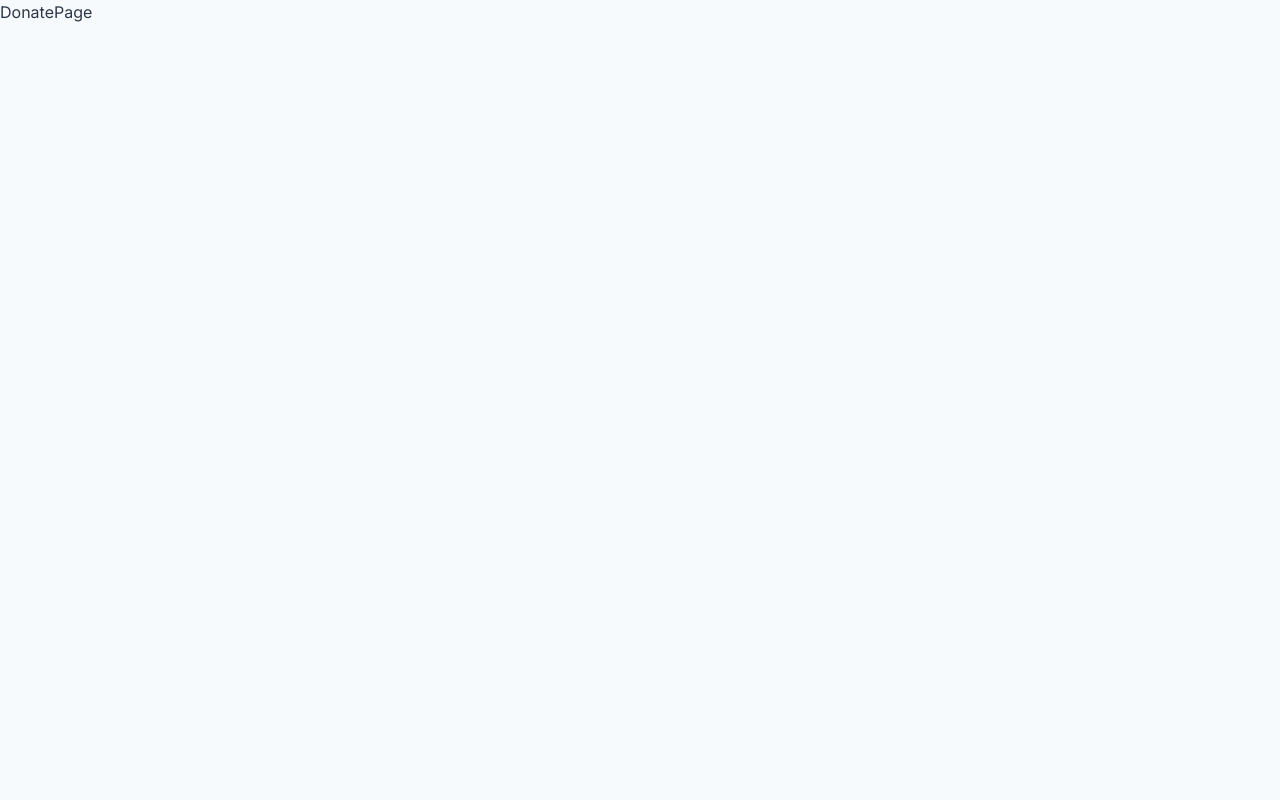
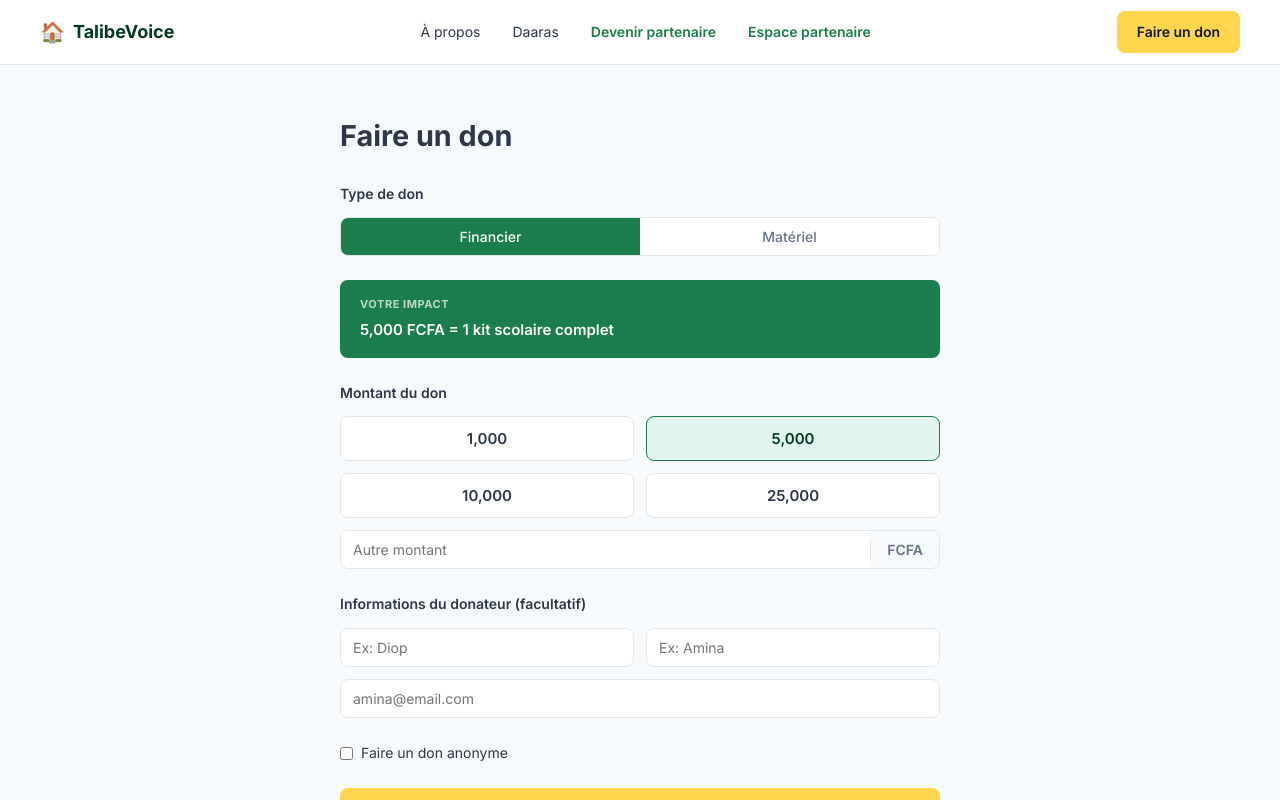
Before and after one commit to aminata-byte/talibevoice_publicweb, a React (Vite) app: page /faire-un-don in a window 1280 px wide. Shown: the top 800 px of the page. Built offline with nearby package versions, Linux system fonts and the light colour scheme.

Commit message:
feat: page Faire un don terminée et validée

```diff
--- /dev/null
+++ b/src/pages/DonatePage.css
@@ -0,0 +1,194 @@
+.donate {
+  background-color: var(--background);
+  padding: 3rem 2rem;
+  min-height: 80vh;
+}
+
+.donate__container {
+  max-width: 600px;
+  margin: 0 auto;
+  display: flex;
+  flex-direction: column;
+  gap: 1.5rem;
+}
+
+.donate__title {
+  font-size: 1.8rem;
+  font-weight: 700;
+  color: var(--text-primary);
+}
+
+.donate__section {
+  display: flex;
+  flex-direction: column;
+  gap: 0.75rem;
+}
+
+.donate__label {
+  font-size: 14px;
+  font-weight: 600;
+  color: var(--text-primary);
+}
+
+/* Toggle */
+.donate__toggle {
+  display: flex;
+  border: 1px solid var(--border);
+  border-radius: var(--radius-md);
+  overflow: hidden;
+}
+
+.donate__toggle-btn {
+  flex: 1;
+  padding: 10px;
+  font-size: 14px;
+  font-weight: 500;
+  background-color: var(--white);
+  color: var(--text-secondary);
+  transition: all 0.2s;
+}
+
+.donate__toggle-btn.active {
+  background-color: var(--primary);
+  color: var(--white);
+}
+
+/* Impact */
+.donate__impact {
+  background-color: var(--primary);
+  padding: 1rem 1.25rem;
+  border-radius: var(--radius-md);
+  display: flex;
+  flex-direction: column;
+  gap: 4px;
+}
+
+.donate__impact-label {
+  font-size: 11px;
+  font-weight: 700;
+  color: rgba(255, 255, 255, 0.7);
+  letter-spacing: 0.05em;
+}
+
+.donate__impact-text {
+  font-size: 15px;
+  font-weight: 600;
+  color: var(--white);
+}
+
+/* Montants */
+.donate__amounts {
+  display: grid;
+  grid-template-columns: repeat(2, 1fr);
+  gap: 0.75rem;
+}
+
+.donate__amount-btn {
+  padding: 12px;
+  border: 1px solid var(--border);
+  border-radius: var(--radius-md);
+  font-size: 15px;
+  font-weight: 600;
+  background-color: var(--white);
+  color: var(--text-primary);
+  transition: all 0.2s;
+}
+
+.donate__amount-btn.active {
+  border-color: var(--primary);
+  background-color: var(--primary-light);
+  color: var(--primary-dark);
+}
+
+.donate__amount-btn:hover {
+  border-color: var(--primary);
+}
+
+/* Autre montant */
+.donate__custom {
+  display: flex;
+  align-items: center;
+  border: 1px solid var(--border);
+  border-radius: var(--radius-md);
+  overflow: hidden;
+}
+
+.donate__currency {
+  padding: 0 1rem;
+  font-size: 14px;
+  font-weight: 600;
+  color: var(--text-secondary);
+  background-color: var(--background);
+  border-left: 1px solid var(--border);
+  height: 100%;
+  display: flex;
+  align-items: center;
+}
+
+/* Inputs */
+.donate__input {
+  padding: 10px 12px;
+  border: 1px solid var(--border);
+  border-radius: var(--radius-md);
+  font-size: 14px;
+  color: var(--text-primary);
+  background-color: var(--white);
+  width: 100%;
+  transition: border-color 0.2s;
+}
+
+.donate__input:focus {
+  border-color: var(--primary);
+}
+
+.donate__input:disabled {
+  background-color: var(--background);
+  color: var(--text-light);
+}
+
+.donate__custom .donate__input {
+  border: none;
+  border-radius: 0;
+}
+
+.donate__input--full {
+  width: 100%;
+}
+
+.donate__row {
+  display: grid;
+  grid-template-columns: repeat(2, 1fr);
+  gap: 0.75rem;
+}
+
+/* Anonyme */
+.donate__anonymous {
+  display: flex;
+  align-items: center;
+  gap: 0.5rem;
+  font-size: 14px;
+  color: var(--text-primary);
+}
+
+/* Bouton submit */
+.donate__submit {
+  background-color: var(--accent);
+  color: var(--secondary-dark);
+  padding: 14px;
+  border-radius: var(--radius-md);
+  font-size: 16px;
+  font-weight: 700;
+  width: 100%;
+  transition: background-color 0.2s;
+}
+
+.donate__submit:hover {
+  background-color: var(--accent-dark);
+}
+
+/* Responsive */
+@media (max-width: 768px) {
+  .donate__row {
+    grid-template-columns: 1fr;
+  }
+}
--- a/src/pages/DonatePage.jsx
+++ b/src/pages/DonatePage.jsx
@@ -1,4 +1,151 @@
+import { useState } from "react";
+import Navbar from "../components/layout/Navbar";
+import Footer from "../components/layout/Footer";
+import "./DonatePage.css";
+
 function DonatePage() {
-  return <div>DonatePage</div>;
+  const [typeDon, setTypeDon] = useState("financier");
+  const [montant, setMontant] = useState(5000);
+  const [autreMontant, setAutreMontant] = useState("");
+  const [anonyme, setAnonyme] = useState(false);
+  const [form, setForm] = useState({ nom: "", prenom: "", email: "" });
+
+  const montants = [1000, 5000, 10000, 25000];
+
+  const handleForm = (e) => {
+    setForm({ ...form, [e.target.name]: e.target.value });
+  };
+
+  const handleSubmit = () => {
+    const montantFinal = autreMontant || montant;
+    alert(`Don de ${montantFinal} FCFA confirmé !`);
+  };
+
+  return (
+    <div>
+      <Navbar />
+      <div className="donate">
+        <div className="donate__container">
+          <h1 className="donate__title">Faire un don</h1>
+
+          {/* Toggle type de don */}
+          <div className="donate__section">
+            <label className="donate__label">Type de don</label>
+            <div className="donate__toggle">
+              <button
+                className={`donate__toggle-btn ${typeDon === "financier" ? "active" : ""}`}
+                onClick={() => setTypeDon("financier")}
+              >
+                Financier
+              </button>
+              <button
+                className={`donate__toggle-btn ${typeDon === "materiel" ? "active" : ""}`}
+                onClick={() => setTypeDon("materiel")}
+              >
+                Matériel
+              </button>
+            </div>
+          </div>
+
+          {/* Carte impact */}
+          {typeDon === "financier" && (
+            <div className="donate__impact">
+              <span className="donate__impact-label">VOTRE IMPACT</span>
+              <p className="donate__impact-text">
+                {montant >= 5000
+                  ? `${montant.toLocaleString()} FCFA = 1 kit scolaire complet`
+                  : `${montant.toLocaleString()} FCFA = contribution partielle`}
+              </p>
+            </div>
+          )}
+
+          {/* Montants */}
+          {typeDon === "financier" && (
+            <div className="donate__section">
+              <label className="donate__label">Montant du don</label>
+              <div className="donate__amounts">
+                {montants.map((m) => (
+                  <button
+                    key={m}
+                    className={`donate__amount-btn ${montant === m && !autreMontant ? "active" : ""}`}
+                    onClick={() => {
+                      setMontant(m);
+                      setAutreMontant("");
+                    }}
+                  >
+                    {m.toLocaleString()}
+                  </button>
+                ))}
+              </div>
+              <div className="donate__custom">
+                <input
+                  type="number"
+                  placeholder="Autre montant"
+                  value={autreMontant}
+                  onChange={(e) => setAutreMontant(e.target.value)}
+                  className="donate__input"
+                />
+                <span className="donate__currency">FCFA</span>
+              </div>
+            </div>
+          )}
+
+          {/* Formulaire facultatif */}
+          <div className="donate__section">
+            <label className="donate__label">
+              Informations du donateur (facultatif)
+            </label>
+            <div className="donate__row">
+              <input
+                type="text"
+                name="nom"
+                placeholder="Ex: Diop"
+                value={form.nom}
+                onChange={handleForm}
+                className="donate__input"
+                disabled={anonyme}
+              />
+              <input
+                type="text"
+                name="prenom"
+                placeholder="Ex: Amina"
+                value={form.prenom}
+                onChange={handleForm}
+                className="donate__input"
+                disabled={anonyme}
+              />
+            </div>
+            <input
+              type="email"
+              name="email"
+              placeholder="amina@email.com"
+              value={form.email}
+              onChange={handleForm}
+              className="donate__input donate__input--full"
+              disabled={anonyme}
+            />
+          </div>
+
+          {/* Anonyme */}
+          <div className="donate__anonymous">
+            <input
+              type="checkbox"
+              id="anonyme"
+              checked={anonyme}
+              onChange={(e) => setAnonyme(e.target.checked)}
+            />
+            <label htmlFor="anonyme">Faire un don anonyme</label>
+          </div>
+
+          {/* Bouton confirmer */}
+          <button className="donate__submit" onClick={handleSubmit}>
+            🔒 Confirmer le don
+          </button>
+        </div>
+      </div>
+      <Footer />
+    </div>
+  );
 }
+
 export default DonatePage;
```
